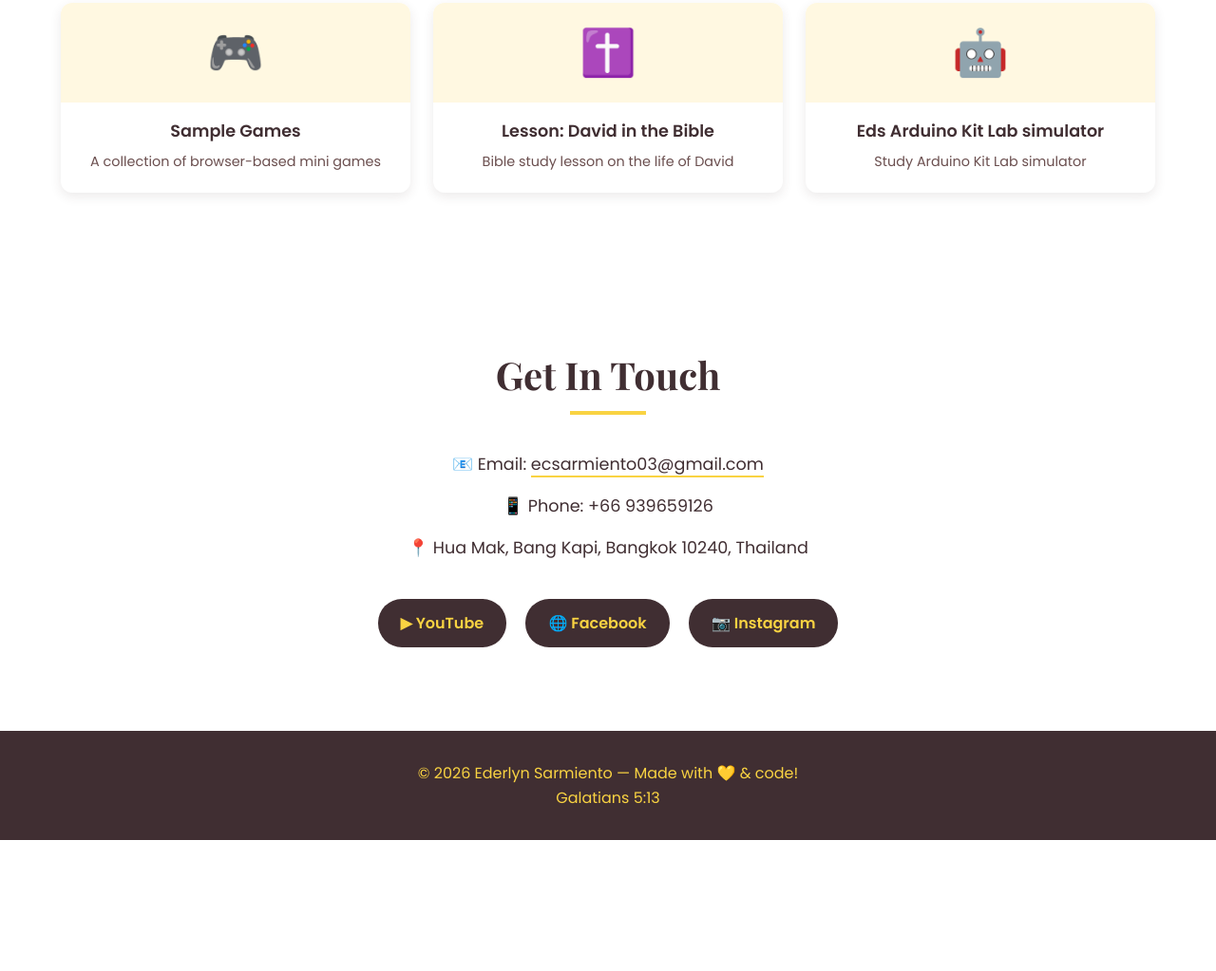
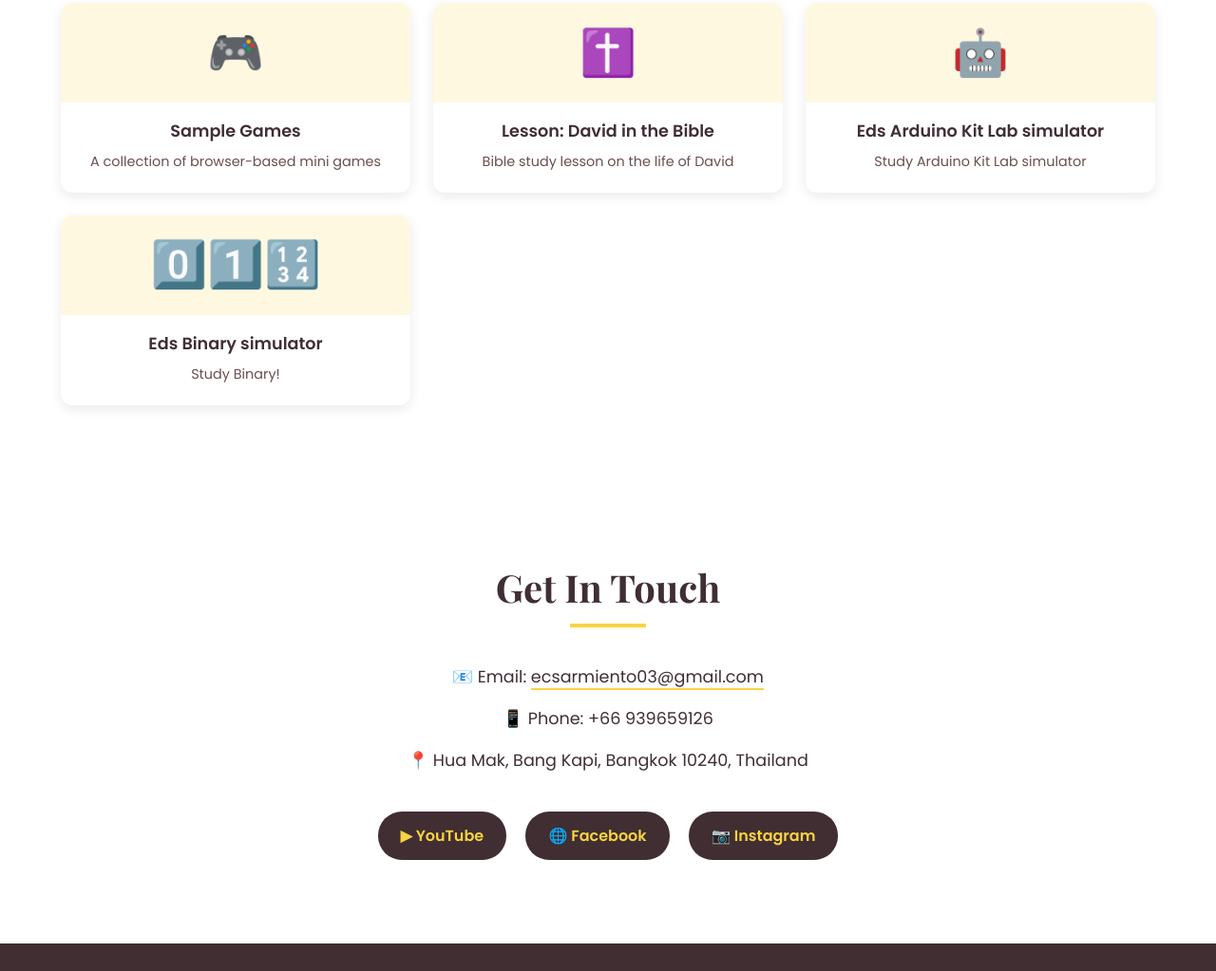
Before and after one commit to ecsarmiento/MyPortfolio, a plain HTML site: page index.html in a window 1280 px wide. Shown: the part 5586-6609 px from the top of the page at 95% size. Before the commit the page ends 6471 px from the top, so only its background shows below. Drawn offline with nearby package versions, Linux system fonts and the light colour scheme.

Commit message:
Update index.html

```diff
--- a/index.html
+++ b/index.html
@@ -706,6 +706,13 @@
                     <div class="card-desc">Study Arduino Kit Lab simulator</div>
                 </a>
             </div>
+                <div class="portfolio-card">
+                <a href="https://seedsofkindness.my.canva.site/binary-practice-simulator" target="_blank">
+                    <div class="card-icon">0️⃣1️⃣🔢</div>
+                    <div class="card-title">Eds Binary simulator</div>
+                    <div class="card-desc">Study Binary!</div>
+                </a>
+            </div>
         </div>
     </section>
     <!-- Contact Section -->
```
